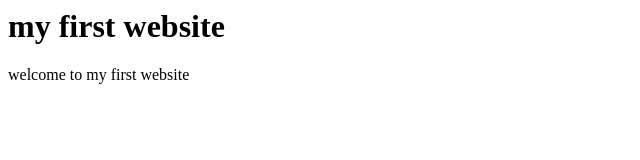
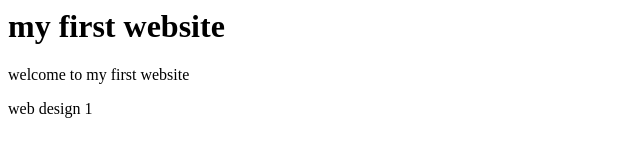
Before and after one commit to Novastorm14/first-website, a plain HTML site: page index.html in a window 1280 px wide. Shown: the whole page, without its empty margins (0-640 px from the left). Drawn offline with Linux system fonts and the light colour scheme.

Commit message:
Add more text

```diff
--- a/index.html
+++ b/index.html
@@ -1,3 +1,5 @@
 <h1>my first website</h1>
 
 <p>welcome to my first website</p>
+
+<p>web design 1</p>
```
